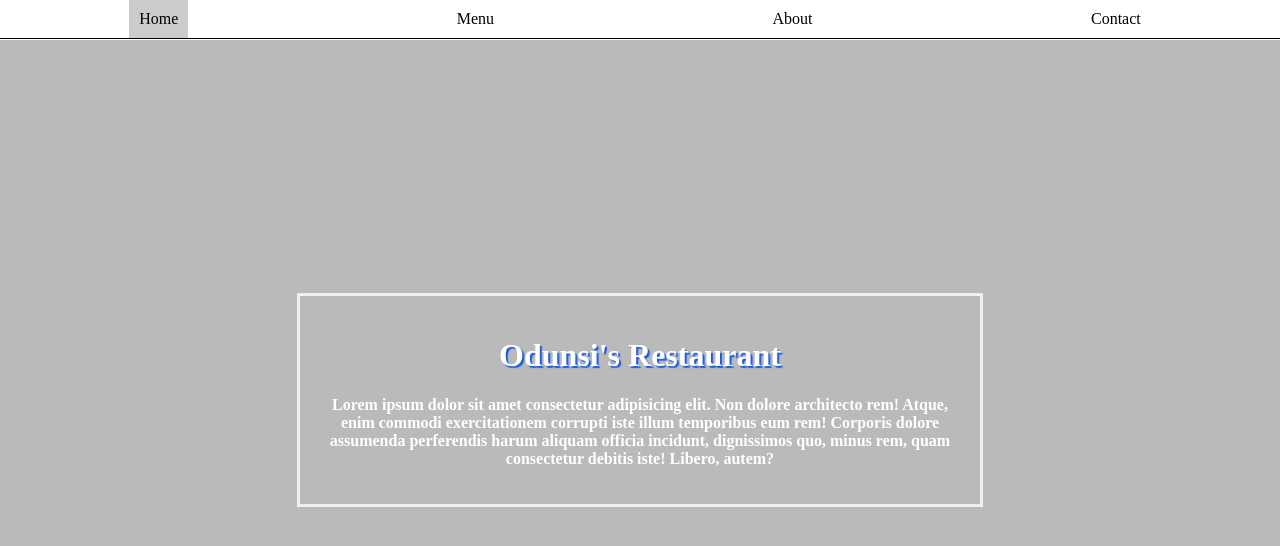
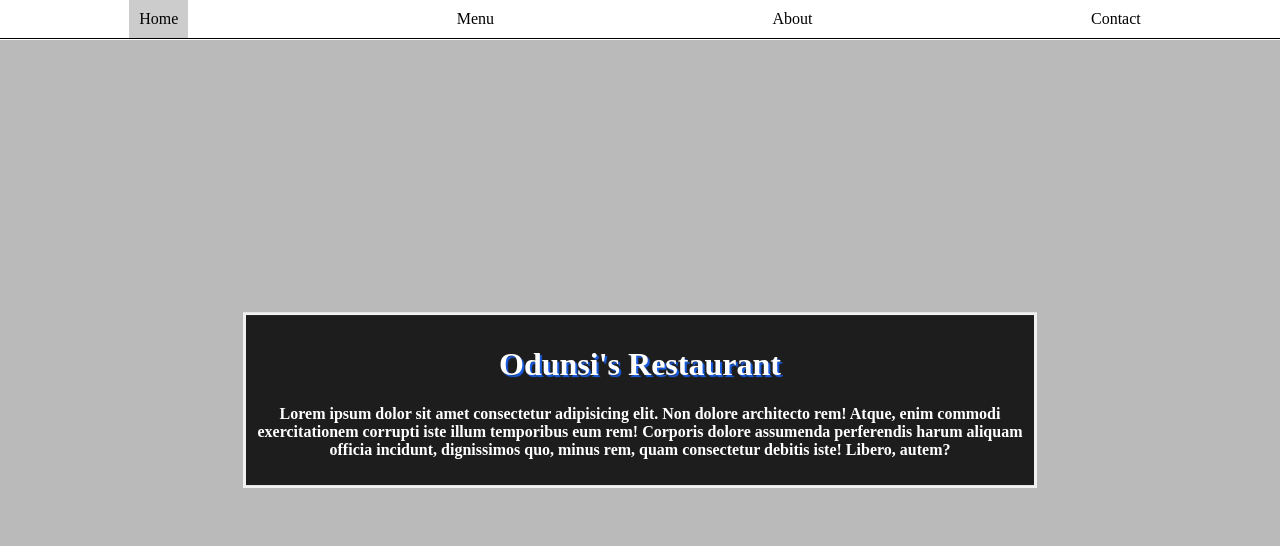
Before and after one commit to dhatGuy/restaurant-page, a website built with webpack: page dist/index.html in a window 1280 px wide. Built offline with nearby package versions, Linux system fonts and the light colour scheme; grey boxes are pictures that could not be loaded.

```diff
--- a/dist/index.html
+++ b/dist/index.html
@@ -15,6 +15,7 @@
         <li data-tab-target="#about" class="tab">About</li>
         <li data-tab-target="#contact" class="tab">Contact</li>
     </ul>
+
     <div id="content">
         <div id="home" class="active" data-tab-content>
 
@@ -33,6 +34,7 @@
         </div>
     </div>
 </body>
-<script src="../src/index.js" type="module"></script>
+
+<script src="./main.js" type="module"></script>
 
 </html>
--- a/dist/scss/style.css
+++ b/dist/scss/style.css
@@ -13,6 +13,8 @@
 }
 
 .details {
+  background-color: black;
+  background-color: rgba(0, 0, 0, 0.849);
   color: white;
   font-weight: bold;
   border: 3px solid #f1f1f1;
@@ -22,8 +24,8 @@
   -webkit-transform: translate(-50%, -50%);
           transform: translate(-50%, -50%);
   z-index: 2;
-  width: 50%;
-  padding: 20px;
+  width: 60%;
+  padding: 10px;
   text-align: center;
   opacity: 0;
   margin-top: 100px;
--- a/dist/scss/style.scss
+++ b/dist/scss/style.scss
@@ -32,8 +32,8 @@
 }
 
 .details {
-    // background-color: rgb(0, 0, 0);
-    // background-color: rgba(0, 0, 0, 0.849);
+    background-color: rgb(0, 0, 0);
+    background-color: rgba(0, 0, 0, 0.849);
     color: white;
     font-weight: bold;
     border: 3px solid #f1f1f1;
@@ -42,8 +42,8 @@
     left: 50%;
     transform: translate(-50%, -50%);
     z-index: 2;
-    width: 50%;
-    padding: 20px;
+    width: 60%;
+    padding: 10px;
     text-align: center;
     opacity: 0;
     margin-top: 100px;
```
Also changed, not shown: dist/main.js (+1 -1 lines), 1 other file.
